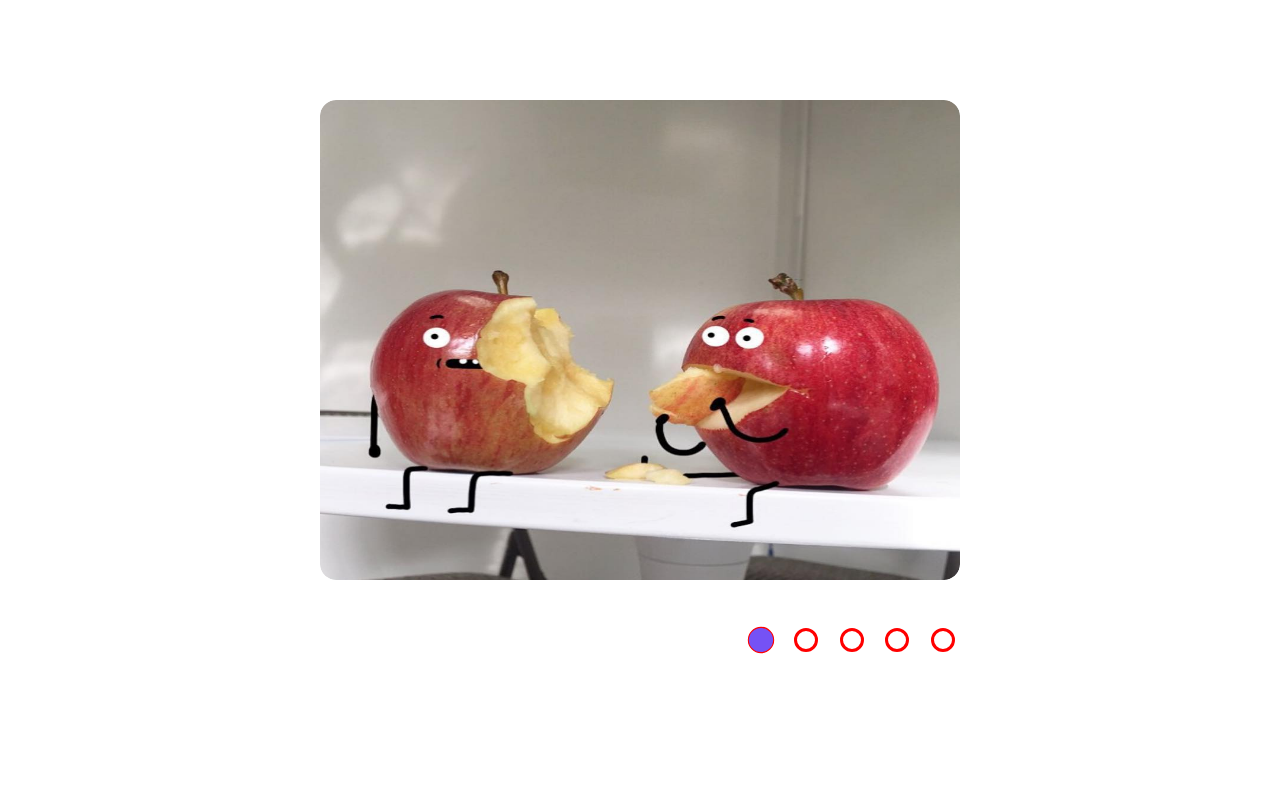
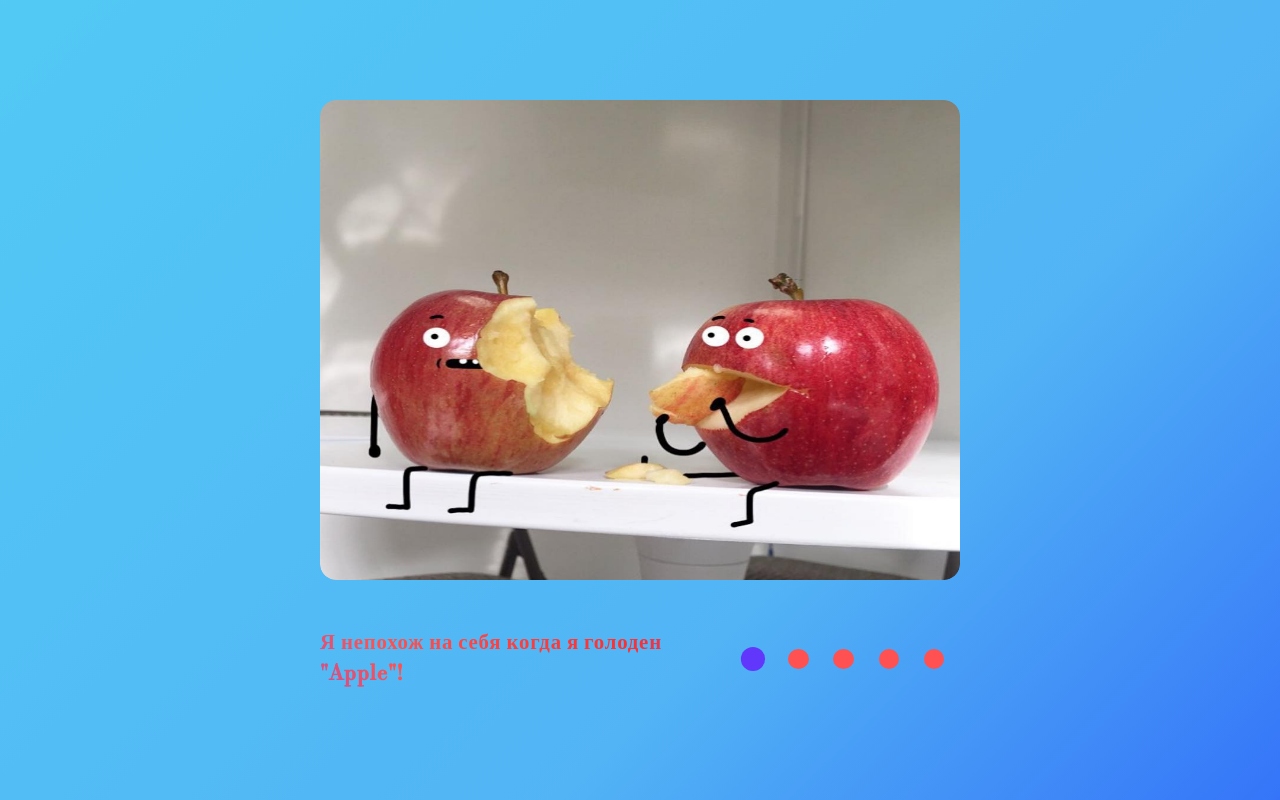
Before and after one commit to SergBily/cssMemSlider, a plain HTML site: page cssMemSlider/index.html in a window 1280 px wide. Drawn offline with Linux system fonts and the light colour scheme.

Commit message:
feat: add style for slider (Mon, May 16, 2022 8:36:00 PM)

```diff
--- a/cssMemSlider/style.css
+++ b/cssMemSlider/style.css
@@ -1,3 +1,15 @@
+@font-face {
+	font-family:'Libre Bodoni';
+	src: url('./assets/fonts/Libre\ Bodoni\ Regular.woff2') format('woff2'),
+	url('./assets/fonts/Libre\ Bodoni\ Regular.woff') format('woff'),
+	url('./assets/fonts/Libre\ Bodoni\ Regular.ttf') format('truetype'),
+	url('./assets/fonts/Libre\ Bodoni\ Regular.otf') format('opentype');
+	font-weight: 400;
+	font-style: normal;
+	font-stretch: normal;
+	unicode-range: U+0020-2044;
+}
+
 *{
 	margin: 0;
 	padding: 0;
@@ -10,6 +22,10 @@ body {
 	display: flex;
 	align-items: center;
 	line-height: 1.5;
+	background: linear-gradient(-45deg, #7552f5, blue 2%, #52b4f5, #52d4f5, #7552f5);
+	background-size: 300% 300%;
+	animation: gradient 10s ease-in infinite;
+	-webkit-animation: gradient 10s ease-in infinite;
 }
 
 .container {
@@ -20,13 +36,13 @@ body {
 
 @keyframes gradient {
 	0% {
-		background-position: 0 50%;
+		background-position: 0% 50%;
 	}
 	50% {
-		background-position: 100% 50%;
+		background-position: 75% 50%;
 	}
 	100% {
-		background-position: 0 50%;
+		background-position: 0% 50%;
 	}
 }
 
@@ -89,44 +105,76 @@ input[name="slide"] {
 }
 
 .jouke {
-	width: 600%;
+	width: 500%;
 	height: 100%;
 	display: flex;
 }
 
 .jouke-text {
 	width: 100%;
-	color: white;
+	font-family: 'Libre Bodoni';
+	font-weight: 700;
+	letter-spacing: 0.05rem;
+	font-size: clamp(0.5rem, 2vw, 1.3rem);
+	background: linear-gradient(45deg, #7552f5 20%, #ff5151, #ff2f2f, #7552f5);
+	background-size: 200% 200%;
+	-webkit-background-clip: text;
+	background-clip: text;
+	color: transparent;
+	animation: gradient 10s ease-out infinite;
 	transition: all 0.5s ease-in-out;
 	-webkit-transition: all 0.5s ease-in-out;
 	-moz-transition: all 0.5s ease-in-out;
 	-ms-transition: all 0.5s ease-in-out;
 	-o-transition: all 0.5s ease-in-out;
+	-webkit-animation: gradient 10s ease-out infinite;
 }
 
 .control {
 	width: 16rem;
-	height: 2rem;
+	height: 100%;
 	display: flex;
 	justify-content: space-evenly;
+	align-items: center;
+
 }
 
+/* .fild-click {
+	width: 2.5rem;
+	height: 2.2rem;
+	display: flex;
+	justify-content: center;
+	align-items: center;
+	cursor: pointer;
+} */
+
 .btn {
-	width: 1.5rem;
-	height: 1.5rem;
-	border: 0.2rem solid red;
-	margin-left: 1rem;
+	width: clamp(0.9rem, 3vw, 2.5rem);
+	height: clamp(0.9rem, 3vw, 2.5rem);
+	background: #ff5151;
+	border: 0.6rem solid transparent;
+	/* padding: 0.5rem; */
+	/* -webkit-background-clip: padding-box; */
+	background-clip: padding-box;
+	cursor: pointer;
 	border-radius: 50%;
-	cursor: pointer;
 	-webkit-border-radius: 50%;
 	-moz-border-radius: 50%;
 	-ms-border-radius: 50%;
 	-o-border-radius: 50%;
 }
 
-.btn:hover {
+ .btn:hover {
 	background-color: #ff0000;
-	box-shadow: 0 0 0.5rem #ff0000;
+	/* box-shadow: 0 0 0.5rem #ff0000; */
+}
+
+ .btn:active {
+	transform: scale(0.8);
+	-webkit-transform: scale(0.8);
+	-moz-transform: scale(0.8);
+	-ms-transform: scale(0.8);
+	-o-transform: scale(0.8);
 }
 
 #radBtn1:checked ~ .conteiner-slides img {
@@ -154,8 +202,9 @@ input[name="slide"] {
 #radBtn3:checked ~ .bottom-slider .btn3,
 #radBtn4:checked ~ .bottom-slider .btn4,
 #radBtn5:checked ~ .bottom-slider .btn5 {
-	background-color: #7552f5 ;
-	border: 0.1rem solid red;
+	background-color: #6237fc ;
+	border: 0.5rem solid transparent;
+	background-clip: padding-box;
 	transform: scale(1.1);
 	-webkit-transform: scale(1.1);
 	-moz-transform: scale(1.1);
```
